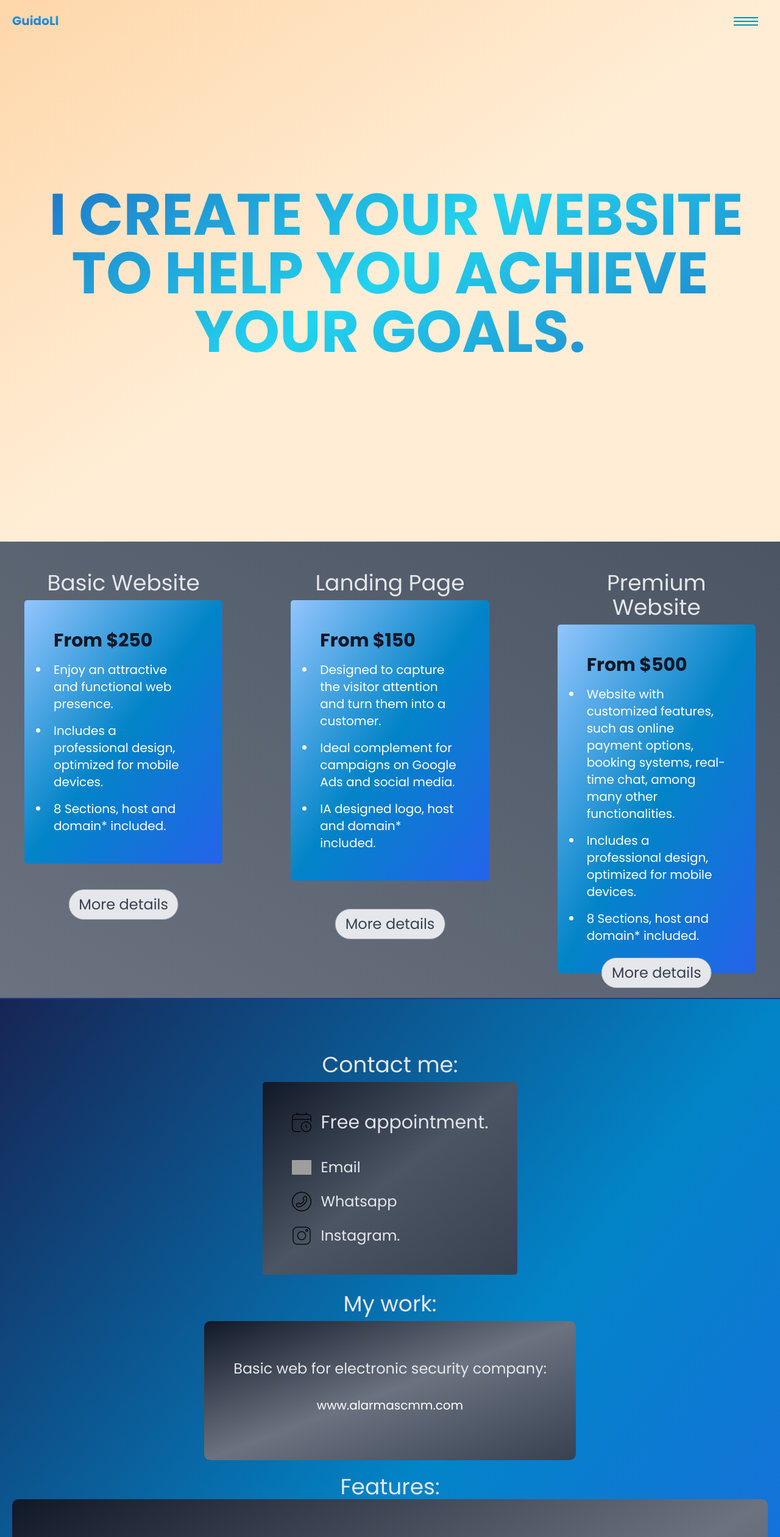
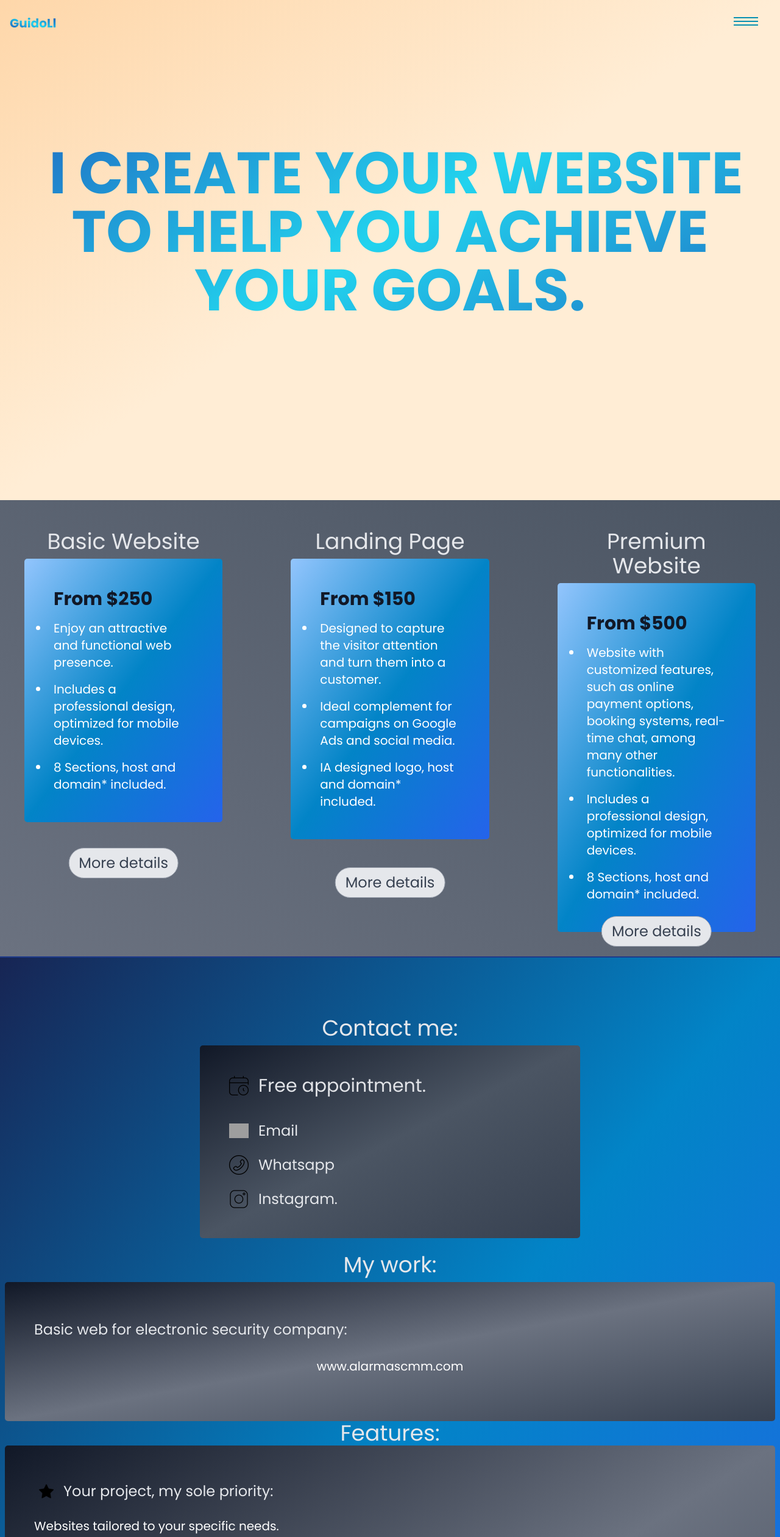
Before and after one commit to Guidoll2/guidollauradonew, a Next.js app: page / in a window 1280 px wide. Shown: the top 2520 px of the page at 61% size. Built offline with nearby package versions, Linux system fonts and the light colour scheme; grey boxes are pictures that could not be loaded.

Commit message:
refinando paddin

```diff
--- a/src/app/body.tsx
+++ b/src/app/body.tsx
@@ -1,15 +1,19 @@
 import Image from "next/image";
+import Navbar from "./navbar";
 
 const Body = () => {
     return (
 
-        <div className="flex grid grid-cols-1 w-screen h-screen">
+        <><div>
+            <Navbar></Navbar>
+
+        </div><div className="flex grid grid-cols-1 w-screen h-screen">
 
 
                 <h1 className="flex items-center h-screen -translate-y-10 text-5xl text-center font-extrabold uppercase bg-gradient-to-tl from-blue-800 via-cyan-400 to-blue-800 text-transparent bg-clip-text md:text-8xl  md:indent-5">I create your website to help you achieve your goals.</h1>
 
 
-        <div id="containeroptions" className="flex grid grid-cols-1 p-8 md:grid md:grid-cols-3 md:p-0 gap-8 bg-gradient-to-tr from-gray-500 to-gray-600">
+                <div id="containeroptions" className="flex grid grid-cols-1 md:grid md:grid-cols-3 md:p-0 gap-8 bg-gradient-to-tr from-gray-500 to-gray-600">
 
                     <div className="relative group p-10 order-2" id="containerlanding">
 
@@ -59,36 +63,36 @@ const Body = () => {
                 <div id="containercs" className="flex grid grid-cols-1 md:grid-cols-1 bg-gradient-to-br from-blue-950 via-sky-600 to-blue-600 border-t-[2px] border-blue-900">
 
 
-<div className="relative flex flex-col justify-center mx-auto md:w-1/2 mt-10 md:mt-20 items-center" id="containercontact">
+                    <div className="relative flex flex-col w-full justify-center mx-auto md:w-1/2 mt-10 md:mt-20 items-center p-2" id="containercontact">
 
                         <h3 className="flex text-3xl text-center text-gray-200 p-2 md:text-4xl">Contact me:</h3>
 
-        <ul className="flex grid grid-cols-1 p-10  rounded-[5px] z-0 bg-gradient-to-br from-gray-900 via-gray-600 to-gray-700 gap-2">
+                        <ul className="flex grid grid-cols-1 p-10 w-full rounded-[5px] z-0 bg-gradient-to-br from-gray-900 via-gray-600 to-gray-700 gap-2">
 
                             <li className='flex items-center gap-4 p-2 animate-[pulse_3s_ease-in-out_infinite]  mb-4'>
-        <Image src="/calendario.png" width={1000} height={1000} alt="calendarico" className="w-8"/>
-        <a href="https://calendly.com/guido-llaurado/appointment-for-landinpage"  target='_blank' className="text-gray-200 text-2xl md:text-3xl">Free appointment.</a>
+                                <Image src="/calendario.png" width={1000} height={1000} alt="calendarico" className="w-8" />
+                                <a href="https://calendly.com/guido-llaurado/appointment-for-landinpage" target='_blank' className="text-gray-200 text-2xl md:text-3xl">Free appointment.</a>
                             </li>
 
 
                             <li className='flex items-center justify-start gap-4 p-2'>
-        <Image src="/gmaili.png" width={1000} height={1000} alt="mailico" className="w-8"/>
-        <a href="mailto:guido.llaurado@gmail.com"  target='_blank' className="text-gray-200 text-2xl md:text-2xl">
+                                <Image src="/gmaili.png" width={1000} height={1000} alt="mailico" className="w-8" />
+                                <a href="mailto:guido.llaurado@gmail.com" target='_blank' className="text-gray-200 text-2xl md:text-2xl">
                                     Email</a>
                             </li>
 
 
 
                             <li className='flex items-center gap-4 p-2 '>
-        <Image src="/phonei.png" width={1000} height={1000} alt="phoneico" className="w-8"/>
+                                <Image src="/phonei.png" width={1000} height={1000} alt="phoneico" className="w-8" />
                                 <a className="flex items-center text-gray-200 text-2xl md:text-2xl" href='https://wa.me/+' target='_blank'>
                                     Whatsapp</a>
                             </li>
 
 
                             <li className='flex justify-start items-center gap-4 p-2'>
-        <Image src="/igblack.png" width={1000} height={1000} alt="instagramico" className="w-8"/>
-        <a href="https://www.instagram.com/guidollaurado/"  target='_blank' className="text-gray-200 text-2xl md:text-2xl">
+                                <Image src="/igblack.png" width={1000} height={1000} alt="instagramico" className="w-8" />
+                                <a href="https://www.instagram.com/guidollaurado/" target='_blank' className="text-gray-200 text-2xl md:text-2xl">
                                     Instagram.</a>
                             </li>
 
@@ -97,11 +101,11 @@ const Body = () => {
 
 
 
-<div className="relative mx-auto p-5 group" id="containerportfolio">
+                    <div className="relative mx-auto w-full p-2 group" id="containerportfolio">
 
                         <h3 className="text-3xl text-center text-gray-200 p-2 md:text-4xl">My work:</h3>
 
-        <ul className="md:h-full flex grid grid-cols-1 p-10  rounded-[10px] z-0 list-disc bg-gradient-to-br from-gray-900 via-gray-500 to-gray-700">
+                        <ul className="md:h-full flex grid grid-cols-1 p-10 w-full rounded-[5px] w-full z-0 list-disc bg-gradient-to-br from-gray-900 via-gray-500 to-gray-700">
 
                             <li className='flex items-center gap-4 p-2 text-gray-200 text-l md:text-2xl'>Basic web for electronic security company:</li>
                             <a href="https://www.alarmascmm.com/" target="_blank"><h3 className="text-l text-center text-white p-2 md:text-xl text-gray-300">www.alarmascmm.com</h3></a>
@@ -110,10 +114,10 @@ const Body = () => {
                     </div>
 
 
-        <div id="containerfeatures" className="p-5 mb-24">
+                    <div id="containerfeatures" className="p-2 w-full mb-24">
                         <h3 className="text-3xl text-center text-gray-200 md:text-4xl md:mt-10 ">Features:</h3>
 
-        <ul className="md:h-full flex grid grid-cols-1 p-10 rounded-[10px] z-0 bg-gradient-to-br from-gray-900 via-gray-500 to-gray-700">
+                        <ul className="md:h-full flex grid grid-cols-1 p-10 w-full rounded-[5px] z-0 bg-gradient-to-br from-gray-900 via-gray-500 to-gray-700">
 
 
                             <li className='flex items-center p-4 gap-4 text-gray-200 text-xl md:text-2xl'>
@@ -166,7 +170,7 @@ const Body = () => {
 
 
 
-        </div>
+            </div></>
     )
 
 
--- a/src/app/navbar.tsx
+++ b/src/app/navbar.tsx
@@ -19,10 +19,10 @@ const [menuOpen, setMenuOpen] = useState (false)
 
 <nav className='flex grid grid-cols-1 w-full '>
 
-<h1 className='text-l p-5 font-bold bg-gradient-to-tr from-blue-800 via-cyan-400 to-blue-800 text-transparent bg-clip-text md:text-xl'>GuidoLl</h1>
+<h1 className='absolute text-l left-4 top-6 font-bold bg-gradient-to-tr from-blue-800 via-cyan-400 to-blue-800 text-transparent bg-clip-text md:text-xl'>GuidoLl</h1>
 
 
-<button onClick={handleNav} id="BOTONMENU" className="absolute top-6 right-4 cursor-pointer">
+<button onClick={handleNav} id="BOTONMENU" className="absolute top-6 right-4 cursor-pointer z-[90]">
 
   <div className="bar w-7 h-0.5 mb-1 mt-1 bg-cyan-600 md:w-10 md:mr-5"></div>
   <div className="bar w-7 h-0.5 mb-1 mt-1 bg-cyan-600 md:w-10 md:mr-5"></div>
@@ -31,7 +31,7 @@ const [menuOpen, setMenuOpen] = useState (false)
 
 <div className={
 menuOpen
-? 'absolute top-0 left-0 w-screen bg-gradient-to-br from-gray-900 via-gray-600 to-gray-700 transition ease-in-out delay-150 duration-300 '
+? 'absolute top-0 left-0 w-screen bg-gradient-to-br from-gray-900 via-gray-600 to-gray-700 transition ease-in-out delay-150 duration-300 z-[100]'
 : 'absolute top-[-100%] h-screen w-full left-0 transition ease-in-out delay-150 duration-300 '
 }>
 
--- a/src/app/page.tsx
+++ b/src/app/page.tsx
@@ -15,10 +15,6 @@ export default function Home() {
           <Flechaup />
         </div>
 
-        <div id="nav" className="flex bg-transparent">
-          <Navbar />
-        </div>
-
         <div className="flex mt-5">
           <Body />
         </div>
```
Also changed, not shown: src/app/landing/page.tsx (+1 -1 lines). Lines whose indentation alone changed are shown as unchanged.
